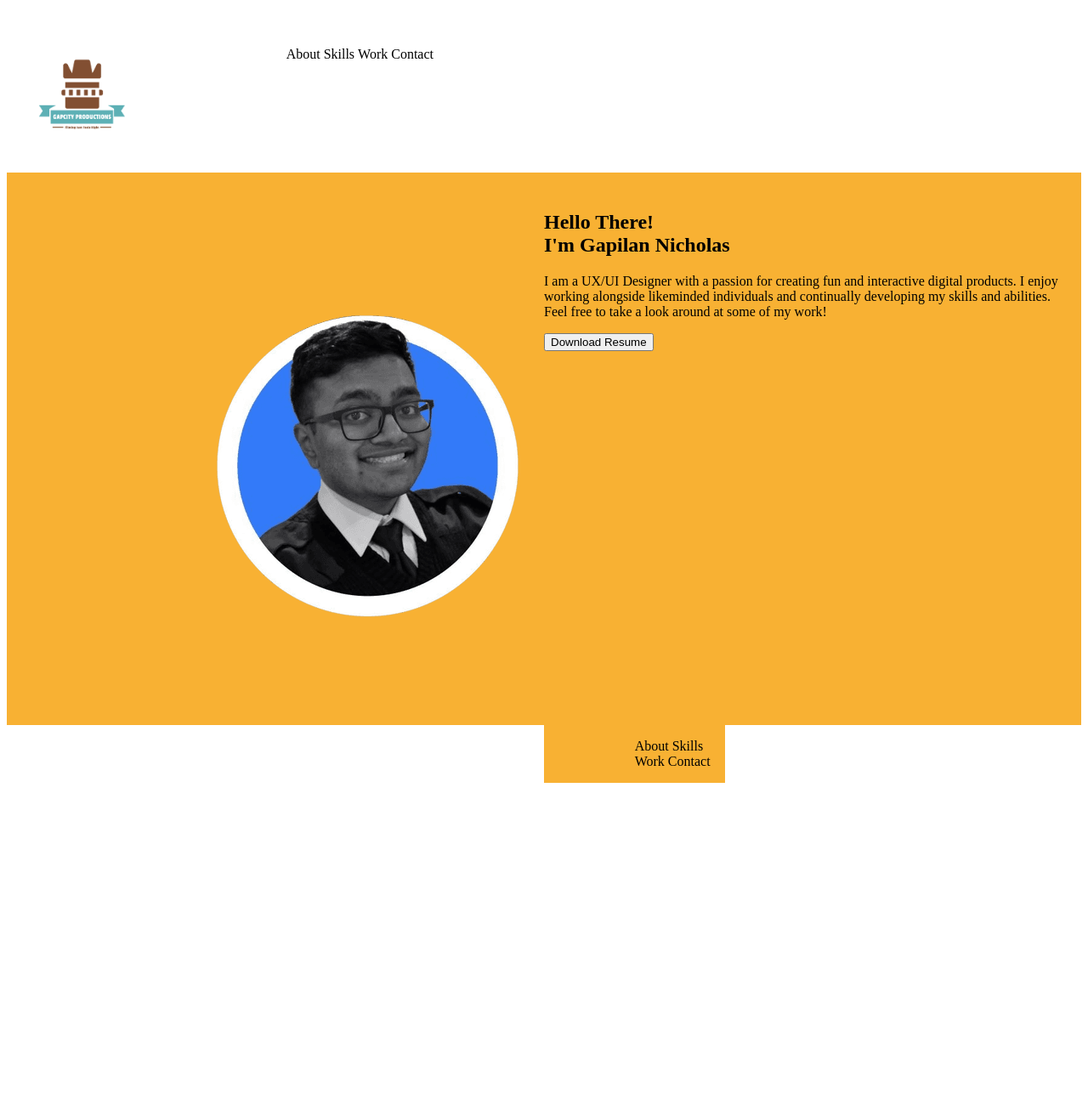
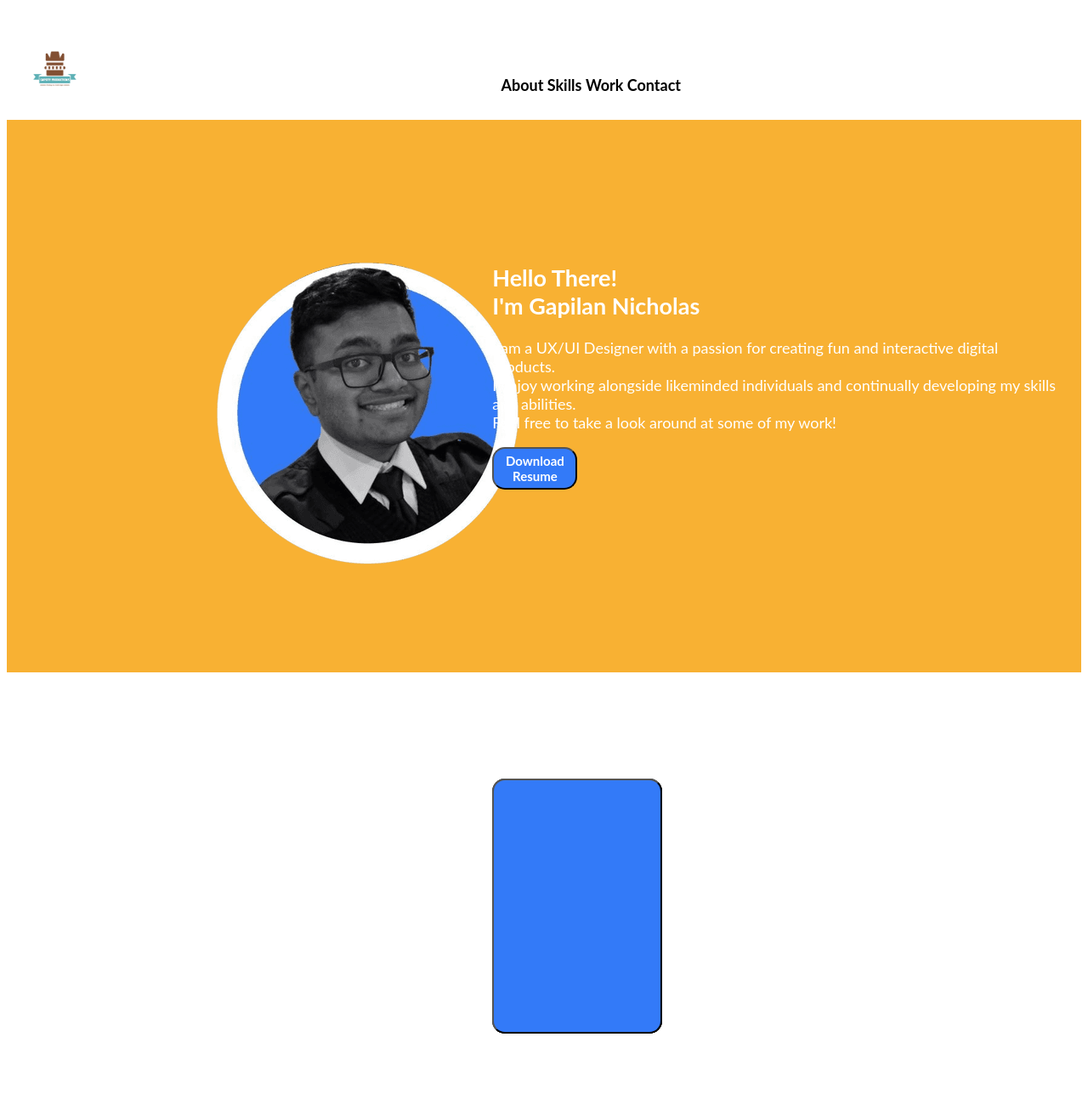
Before and after one commit to Gapilan/UX_UI_HW_17, a plain HTML site: page index.html in a window 1280 px wide. Shown: the top 1300 px of the page at 85% size. Before the commit the page ends 929 px from the top, so only its background shows below. Drawn offline with Linux system fonts and the light colour scheme.

Commit message:
Updated html and css code

```diff
--- a/css/style.css
+++ b/css/style.css
@@ -4,7 +4,7 @@
 }
 
 .logo {
-    width: 10%;
+    width: 5%;
     padding: 1%;
     text-align: center;
     float: left;
@@ -34,7 +34,6 @@ ul {
 
 footer {
     background-color: #F8B133;
-    display: inline-block;
 }
 
 section {
@@ -42,16 +41,60 @@ section {
 }
 
 .portrait {
-    width: 50%;
+    width: 45%;
     float: left;
 }
 
 .portrait-text {
-    width: 50%;
+    width: 55%;
     float: right;
+    color: white;
+    font-family: lato;
+    margin-top: 10%;
+    font-size: 18px;
 }
 
 .nav-menu {
     float: right;
-    width: 75%;
+    width: 55%;
+    margin-top: 50px;
+    font-family: lato;
+    font-weight: bold;
+    font-size: 18px;
 }
+
+.footer-menu {
+    width: 55%;
+    margin-top: 50px;
+    font-family: lato;
+    font-weight: bold;
+    font-size: 18px;
+    padding-bottom: 100px;
+}
+
+button {
+    background-color: #337AF8;
+    color: white;
+    font-family: lato;
+    font-weight: bold;
+    border-radius: 15px;
+    width: 15%;
+    height: 50px;
+    font-size: 15px;
+}
+
+.container {
+    position: relative;
+    width: 1000px;
+    height: 500px;
+    margin: auto;
+
+}
+
+.box {
+    position: absolute;
+    width: 200px;
+    height: 300px;
+    top: 25%;
+    background-color: #337AF8;
+}
--- a/index.html
+++ b/index.html
@@ -26,21 +26,25 @@
         <div class="portrait-text">
             <h2>Hello There!<br/>I'm Gapilan Nicholas</h2>
             <p>I am a UX/UI Designer with a passion for creating fun and interactive digital products.
-            I enjoy working alongside likeminded individuals and continually developing my skills and abilities.
-            Feel free to take a look around at some of my work!</p>
+            <br/>I enjoy working alongside likeminded individuals and continually developing my skills and abilities.<br/>Feel free to take a look around at some of my work!</p>
             <button>Download Resume</button>
         </div>
     </section>
-
-
-
-</body>
+    <div class="container">
+        <button class="box"></button>
+        <button class="box"></button>
+        <button class="box"></button>
+    </div>
     <footer>
-        <ul>
+        <ul class="footer-menu">
             <li class="inline-block">About</li>
             <li class="inline-block">Skills</li>
             <li class="inline-block">Work</li>
             <li class="inline-block">Contact</li>
         </ul>
     </footer>
+
+
+</body>
+
 </html>
```
